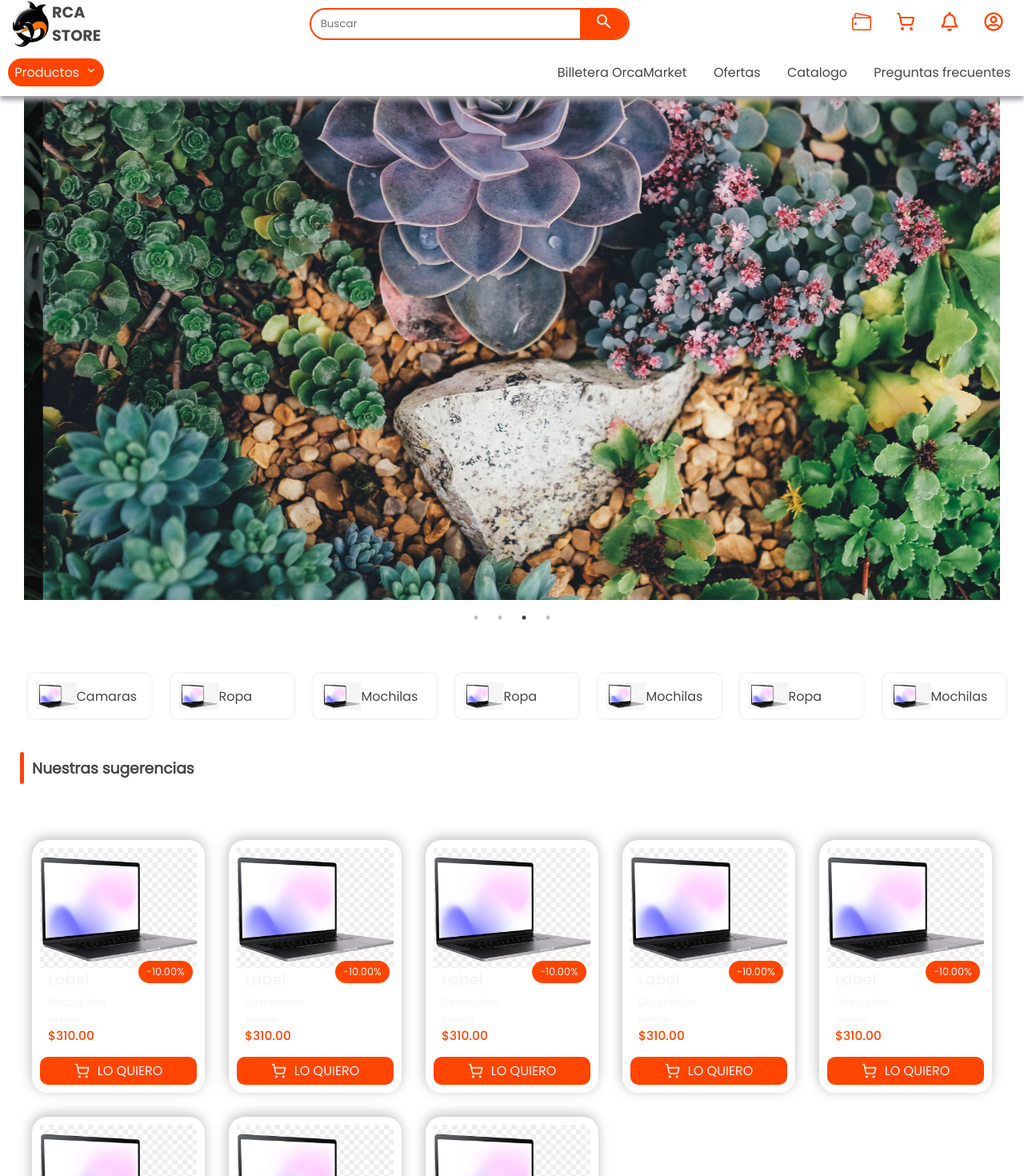
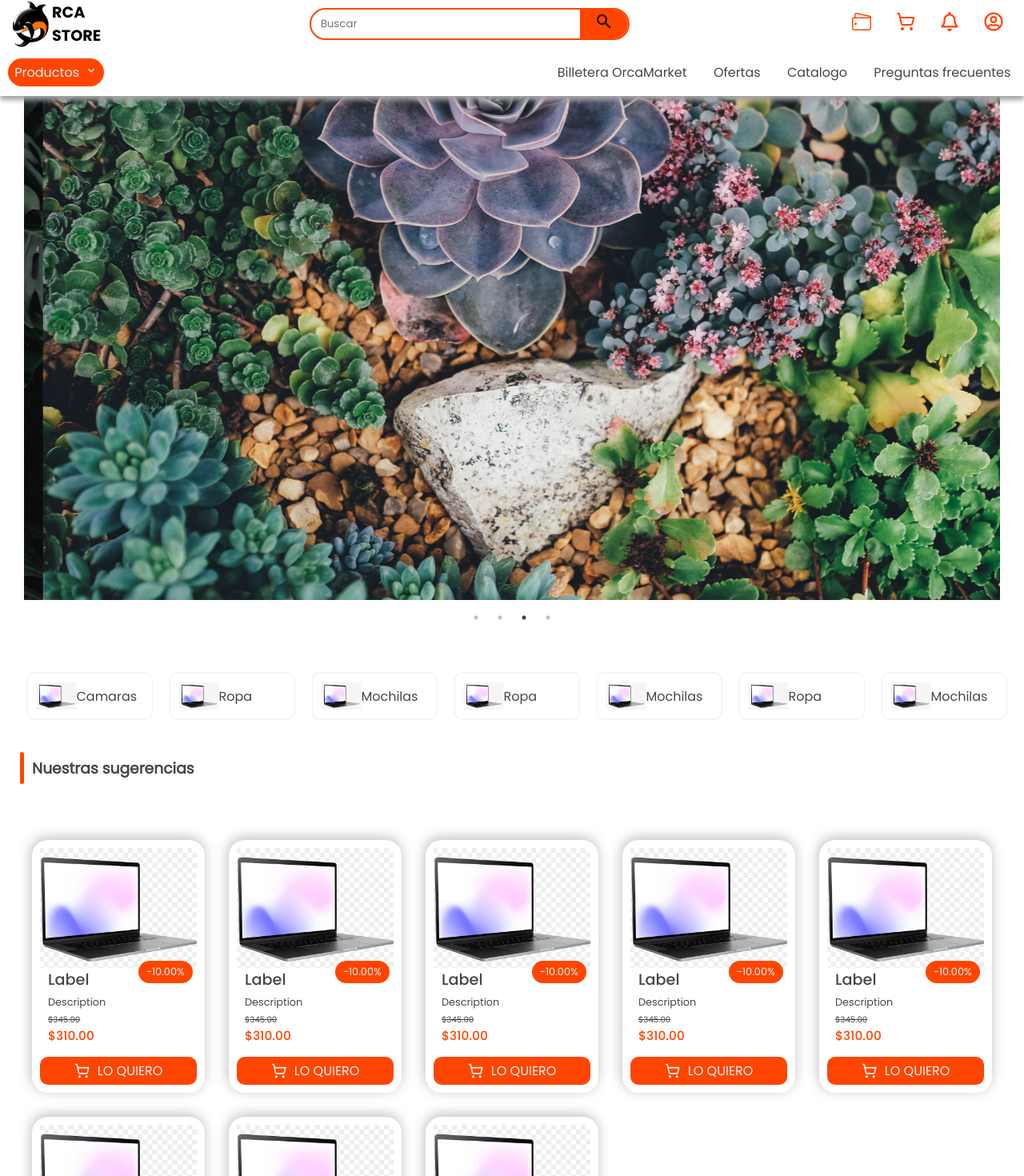
Before and after one commit to SmilingWitch/e-commece, a Next.js app: page /home in a window 1280 px wide. Shown: the top 1470 px of the page at 80% size. Built offline with nearby package versions, Linux system fonts and the light colour scheme.

Commit message:
feat: add color variables

```diff
--- a/public/assets/styles/Dialog.module.css
+++ b/public/assets/styles/Dialog.module.css
@@ -19,9 +19,11 @@
 .header{
     font-family: "PoppinsBolder";
     font-size: 1.2em;
+    color: var(--darkLetter);
 }
 .content{
     padding-bottom: 20px;
+    color: var(--darkLetter);
 }
 .btnBx{
     position: relative;
--- a/public/assets/styles/InitialPage.module.css
+++ b/public/assets/styles/InitialPage.module.css
@@ -24,7 +24,8 @@
     text-transform: uppercase;
     font-size: 2em;
     font-family: "PoppinsBolder";
-    margin-left: -20px
+    margin-left: -20px;
+    color: black;
 }
 .spinner{
     position: relative;
--- a/public/assets/styles/Login.module.css
+++ b/public/assets/styles/Login.module.css
@@ -21,7 +21,8 @@
     text-transform: uppercase;
     font-size: 2em;
     font-family: "PoppinsBolder";
-    margin-left: -30px
+    margin-left: -30px;
+    color: black;
 }
 .wave{
     position: fixed;
--- a/public/assets/styles/Navbar.module.css
+++ b/public/assets/styles/Navbar.module.css
@@ -27,7 +27,8 @@
     text-transform: uppercase;
     font-size: 1.2em;
     font-family: "PoppinsBolder";
-    margin-left: -15px
+    margin-left: -15px;
+    color: black;
 }
 .superior{
     position: relative;
@@ -66,6 +67,11 @@
 .input input:active, .input input:focus{
     outline: none;
     border: none;
+}
+.link{
+    display: flex;
+    align-items: center;
+    justify-content: center;
 }
 .icon{
     width: 60px;
@@ -224,6 +230,7 @@
     font-size: 0.6em;
     padding-right: 10px;
     padding-left: 10px;
+    color: var(--darkLetter)
 }
 .circle{
     position: relative;
--- a/public/assets/styles/ProductCrad.module.css
+++ b/public/assets/styles/ProductCrad.module.css
@@ -48,6 +48,7 @@
     bottom: -80px;
     left: 30%;
 
+
 }
 .detail{
     position: relative;
@@ -59,9 +60,11 @@
     font-family: 'PoppinsBold';
     padding-bottom: 5px;
     font-size: 1.5em;
+    color: var(--darkLetter);
 }
 .description{
     padding-bottom: 5px;
+    color: var(--darkLetter);
 }
 .price{
     position: relative;
@@ -77,6 +80,7 @@
 .priceDesc{
     text-decoration: line-through;
     font-size: 0.8em;
+    color: var(--darkLetter);
 }
 .buySection{
     position: relative;
--- a/src/app/globals.css
+++ b/src/app/globals.css
@@ -121,9 +121,7 @@ h1,h2,h3,p,span{
   /*color: black;*/
   color: var(--darkLetter);
 }
-div{
-  color: var(--lightLetter)
-}
+
 
 a {
   color: inherit;
```
